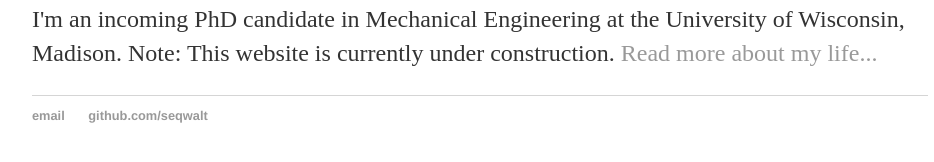
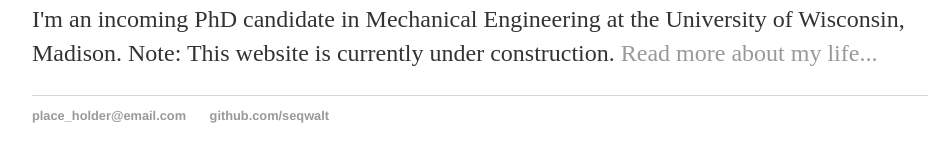
Before and after one commit to seqwalt/seqwalt.github.io, a Jekyll site: the page built from index.html, in a window 1280 px wide. Shown: the part 194-356 px from the top of the page, without its empty margins (160-1094 px from the left). Built offline with Jekyll 4.4.1, drawn with Linux system fonts in a browser that asks for light colours.

Commit message:
Update default.html

```diff
--- a/_layouts/default.html
+++ b/_layouts/default.html
@@ -21,7 +21,7 @@
 			</div><!-- /.container -->
 			<footer>
 	    		<ul>
-	        		<li><a href="mailto:EMAIL@gmail.com">email</a></li>
+	        		<li><a href="mailto:place_holder@email.com">place_holder@email.com</a></li>
 	        		<li><a href="https://github.com/seqwalt">github.com/seqwalt</a></li>
 				</ul>
 			</footer>
```
